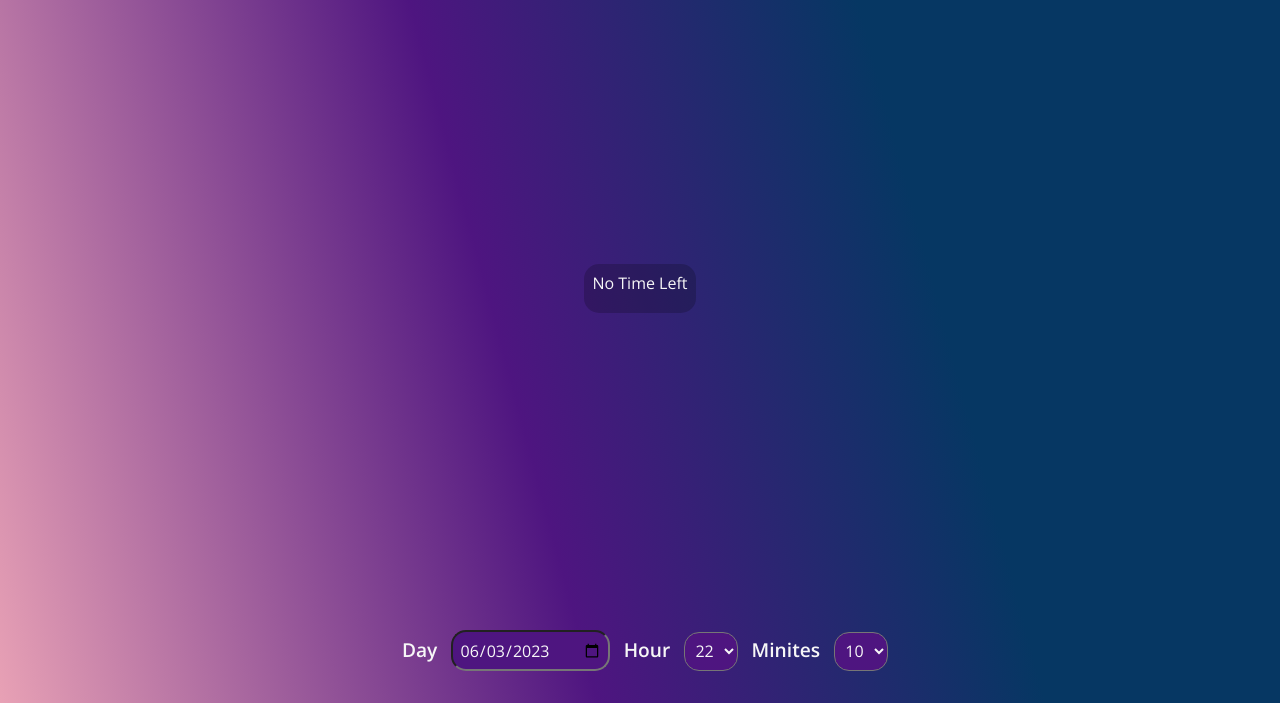
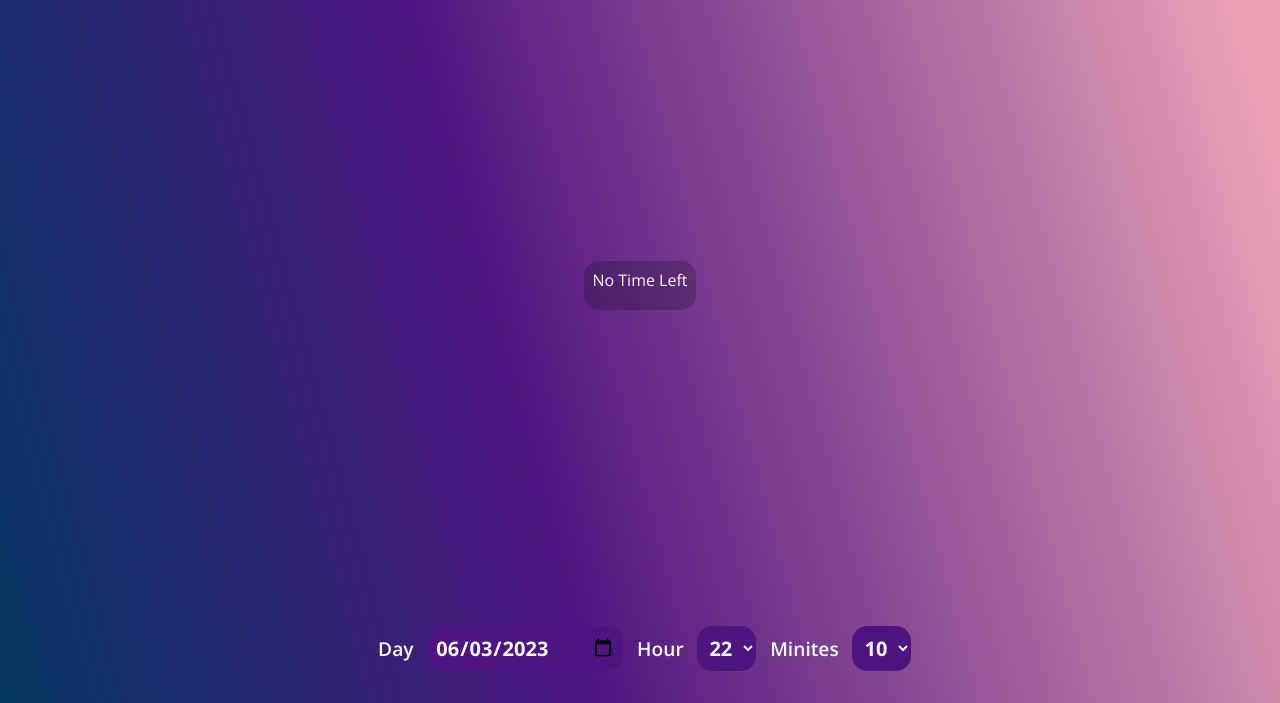
Before and after one commit to M-Hafez22/countdown-timer, a browser extension: page dist/index.html in a window 1280 px wide. Shown: the part 97-800 px from the top of the page. Drawn offline with nearby package versions, Linux system fonts and the light colour scheme.

Commit message:
Improve color contrast

```diff
--- a/dist/style.css
+++ b/dist/style.css
@@ -2,9 +2,9 @@
 
 :root {
   --bg-clr: #4e1580;
-  --bg-first: #e8a1b5;
+  --bg-first: #063763;
   --bg-second: #4e1580;
-  --bg-third: #063763;
+  --bg-third: #e8a1b5;
   --text-clr: #f7f7f7;
 }
 
@@ -26,13 +26,13 @@
     75deg,
     var(--bg-first),
     var(--bg-second) 40%,
-    var(--bg-third) 70%
+    var(--bg-third) 95%
   ); /* Chrome 10-25, Safari 5.1-6 */
   background: linear-gradient(
     75deg,
     var(--bg-first),
     var(--bg-second) 40%,
-    var(--bg-third) 70%
+    var(--bg-third) 95%
   ); /* W3C, IE 10+/ Edge, Firefox 16+, Chrome 26+, Opera 12+, Safari 7+ */
 
   padding: 2em;
@@ -84,6 +84,9 @@ label {
   border-radius: 15px;
   background-color: var(--bg-clr);
   color: inherit;
+  font-weight: bold;
+  font-size: 1.25rem;
+  border: var(--bg-clr);
 }
 
 .option {
```
